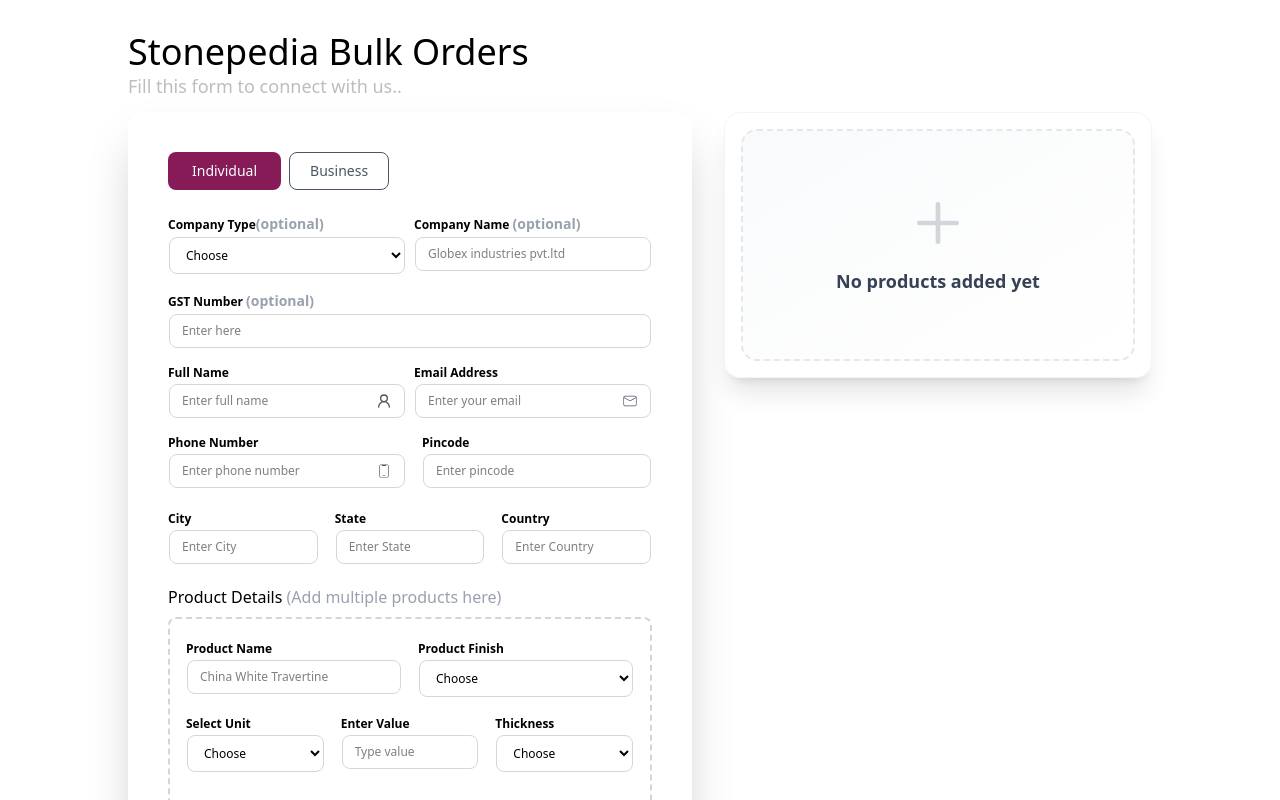
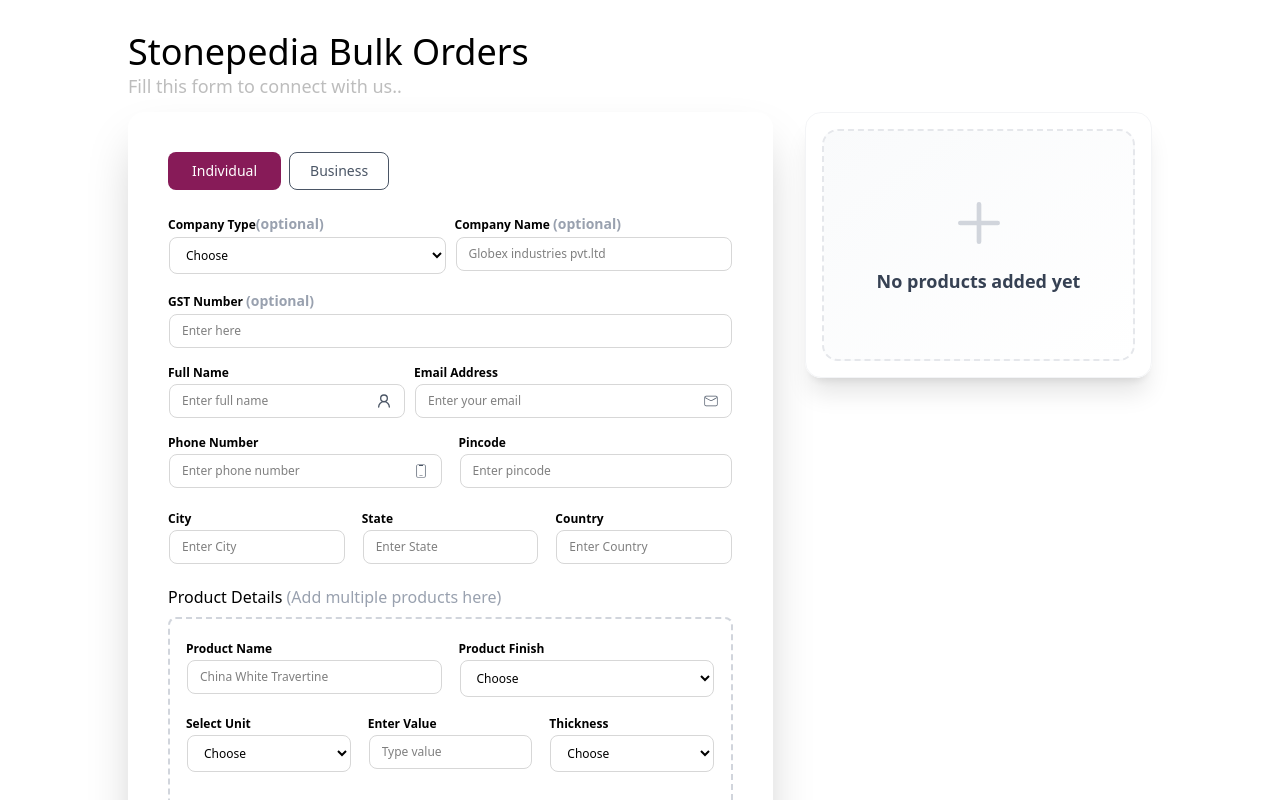
Before and after one commit to khushigupta345/SignUpAndLogin, a React (Vite) app: page /signup in a window 1280 px wide. Shown: the top 800 px of the page. Built offline with nearby package versions, Linux system fonts and the light colour scheme.

Commit message:
Update BulkOrderForm3.jsx

```diff
--- a/src/component/BulkOrderForm3.jsx
+++ b/src/component/BulkOrderForm3.jsx
@@ -176,7 +176,7 @@
   }
 
 
-  const MAX_FILE_SIZE_MB = 5;
+  const MAX_FILE_SIZE_MB = 20;
   for (const key in formData) {
     const file = formData[key];
     if (file && file.size > MAX_FILE_SIZE_MB * 1024 * 1024) {
@@ -228,8 +228,9 @@
 
         {/* <div className="flex flex-col lg:flex-row gap-8"> */}
         <div className="flex flex-col lg:flex-row gap-8 items-start">
-          {/* <div className="shadow-2xl p-5 md:p-10 w-full bg-white rounded-2xl"> */}
-          <div className="shadow-2xl p-5 md:p-10 flex-1  w-full bg-white rounded-2xl">
+
+         {/*<div className="shadow-2xl p-5 md:p-10 flex-1  w-full bg-white rounded-2xl">*/}
+           <div className="shadow-2xl p-5 md:p-10 w-full lg:w-[65%] bg-white rounded-2xl">
             <div className="flex flex-wrap gap-2 mb-6">
               <button
                 disabled={submitting}
@@ -1017,7 +1018,7 @@
           </div>
 
 
-            <div className="w-full max-w-5xl mx-auto px-4 bg-white/90 backdrop-blur-md shadow-xl rounded-2xl p-4 border border-gray-100">
+            <div className="w-full lg:w-[35%] mx-auto px-4 bg-white/90 backdrop-blur-md shadow-xl rounded-2xl p-4 border border-gray-100">
 
 
       <div className="w-full">
```
